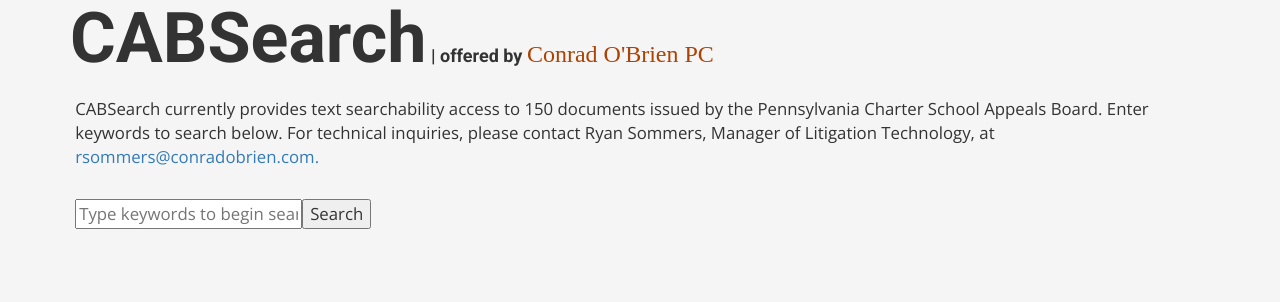
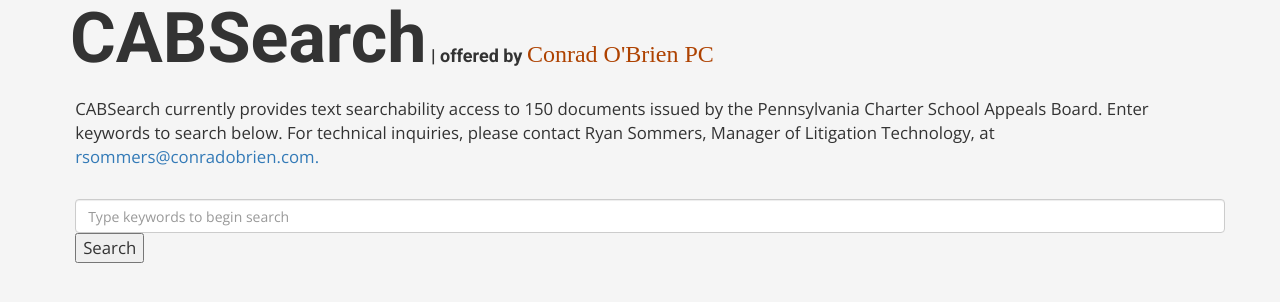
Before and after one commit to phylan/CABSearch, an Angular app: page / in a window 1280 px wide. Shown: the top 302 px of the page. Built offline with nearby package versions, Linux system fonts and the light colour scheme.

Commit message:
Tweaked input form size

```diff
--- a/src/app/search/search.component.html
+++ b/src/app/search/search.component.html
@@ -1,3 +1,3 @@
 <div class="row">
-<p><input name="search" placeholder="Type keywords to begin search"> <button>Search</button></p>
+<p><input name="search" class="form-control" placeholder="Type keywords to begin search"> <button>Search</button></p>
 </div>
```
